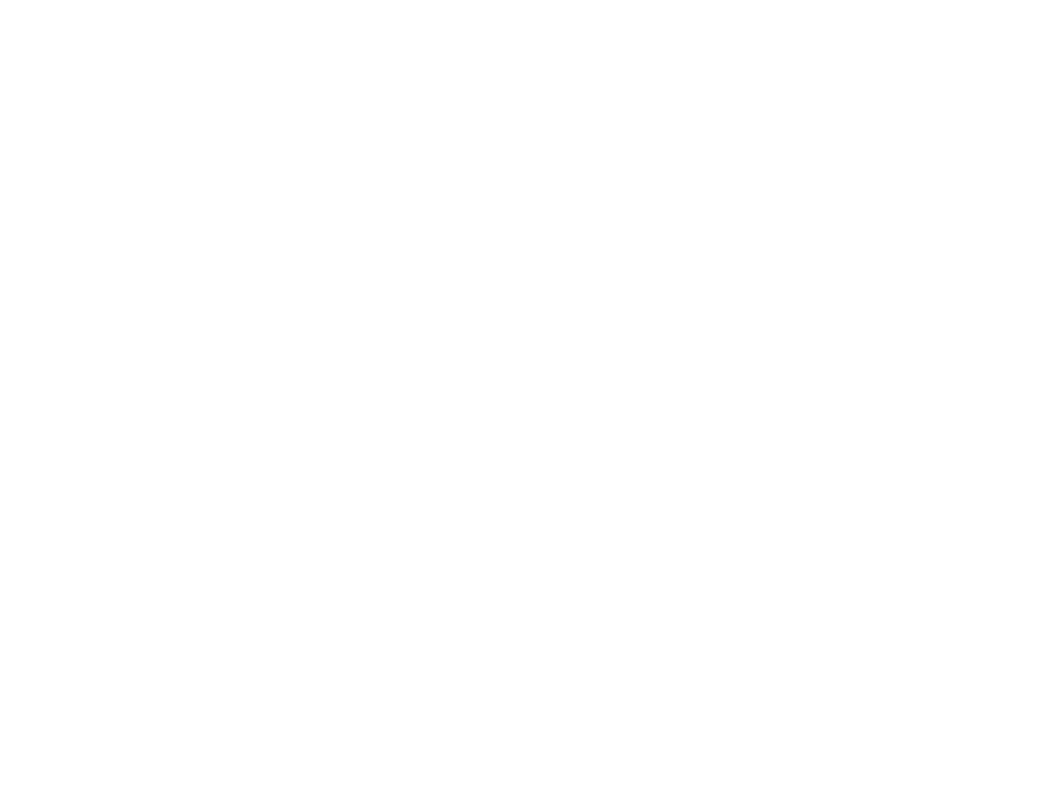
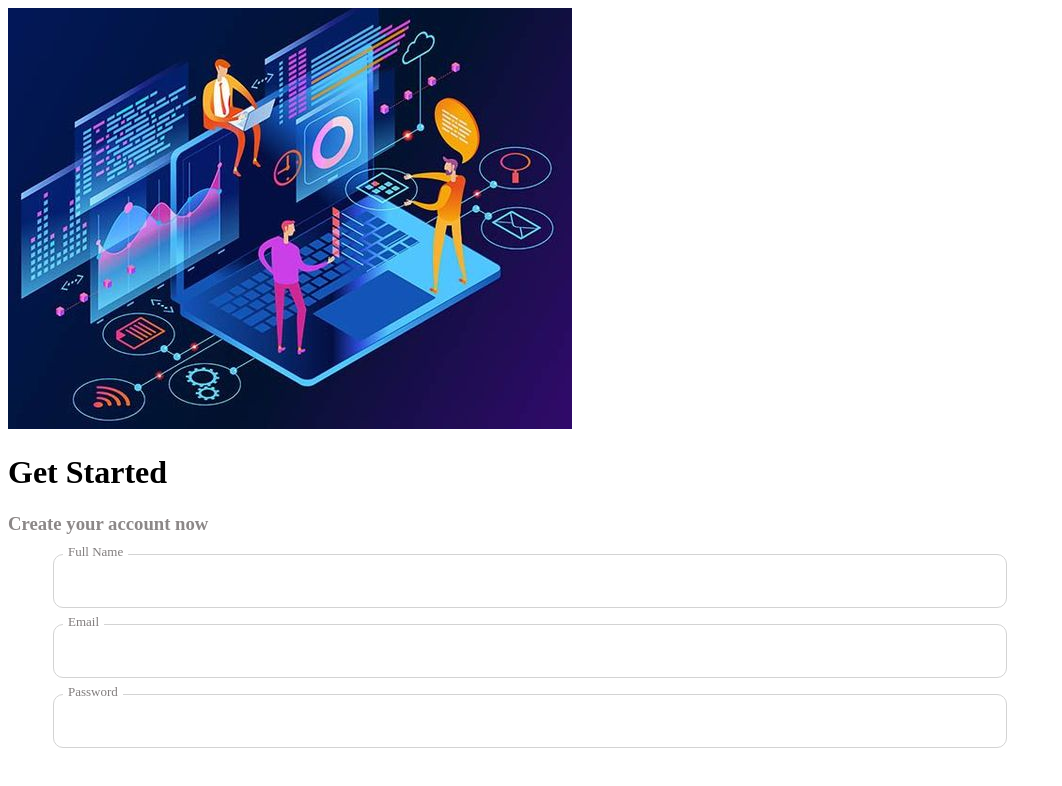
Before and after one commit to parikshit2023360554/project-1-, a plain HTML site: page index1.html in a window 1280 px wide. Shown: the whole page, without its empty margins (0-1062 px from the left). Drawn offline with Linux system fonts and the light colour scheme.

Commit message:
file added

```diff
--- a/index1.html
+++ b/index1.html
@@ -0,0 +1,31 @@
+<!DOCTYPE html>
+<html lang="en">
+<head>
+    <meta charset="UTF-8">
+    <meta name="viewport" content="width=device-width, initial-scale=1.0">
+    <link rel="stylesheet" href="/style.css">
+    <title>Document</title>
+</head>
+<body>
+    <div class="main">
+        <img src="/pic/d6f885132d0fb7928b402e5dee2b78c3.jpg" alt="pic">
+        <div class="form_signup">
+            <h1>Get Started</h1>
+            <h3>Create your account now</h3>
+            <div class="formControl">
+                <label for="fname" class="help">Full Name</label>
+                <input type="text" id="fname" class="help">
+            </div>
+            <div class="formControl">
+                <label for="lname" class="help">Email</label>
+                <input type="text" id="lname" class="help">
+            </div>
+            <div class="formControl">
+                <label for="lname" class="help">Password</label>
+                <input type="password" id="lname" class="help">
+            </div>
+
+        </div>
+    </div>
+</body>
+</html>
--- a/style.css
+++ b/style.css
@@ -66,3 +66,7 @@ body {
 .newac{
     margin-bottom: 20px;
 }
+.form_signup h3{
+    color: rgb(140, 136, 136);
+
+}
```
Also changed, not shown: README.md (deleted), pic/d6f885132d0fb7928b402e5dee2b78c3.jpg (added), pic/image.png (added).
